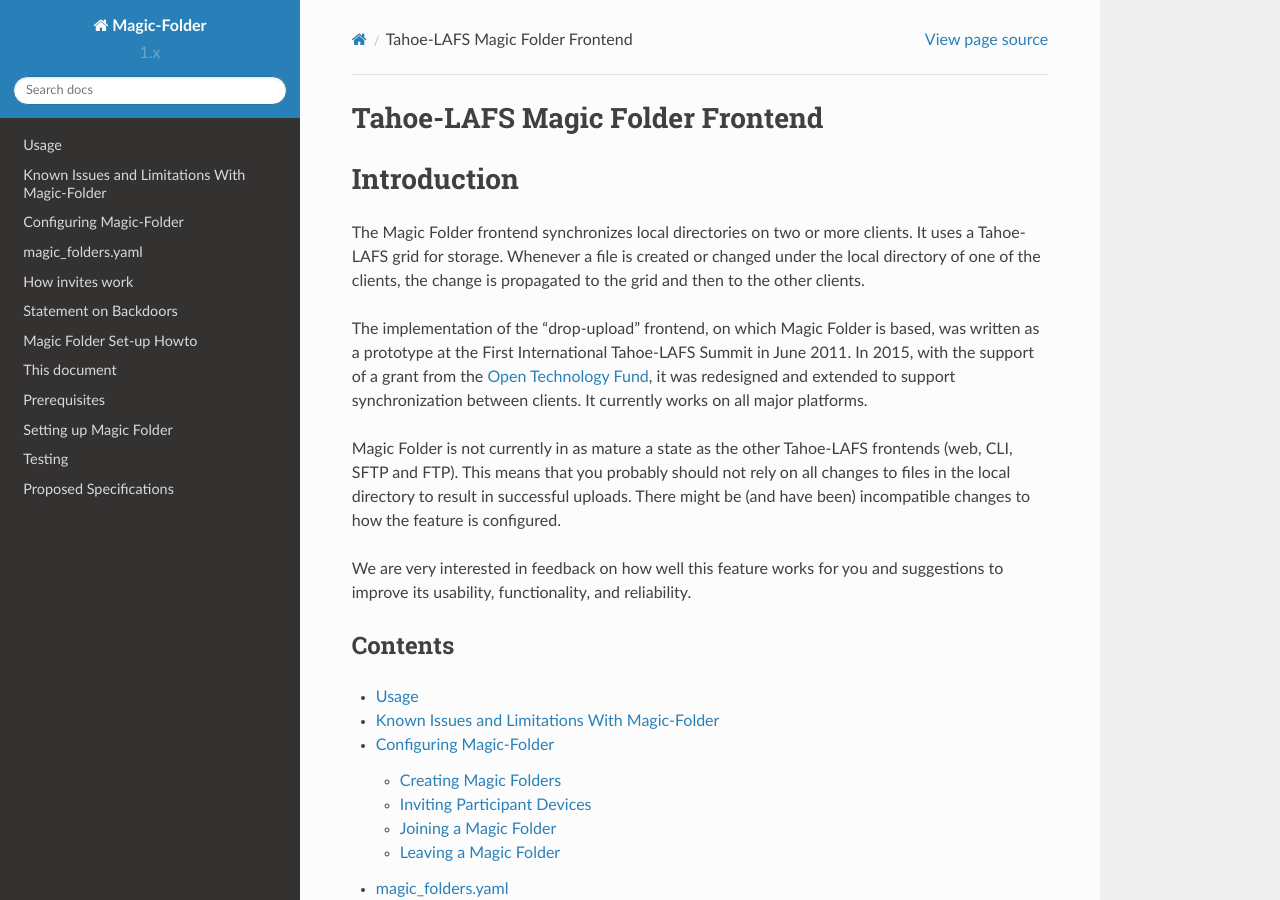
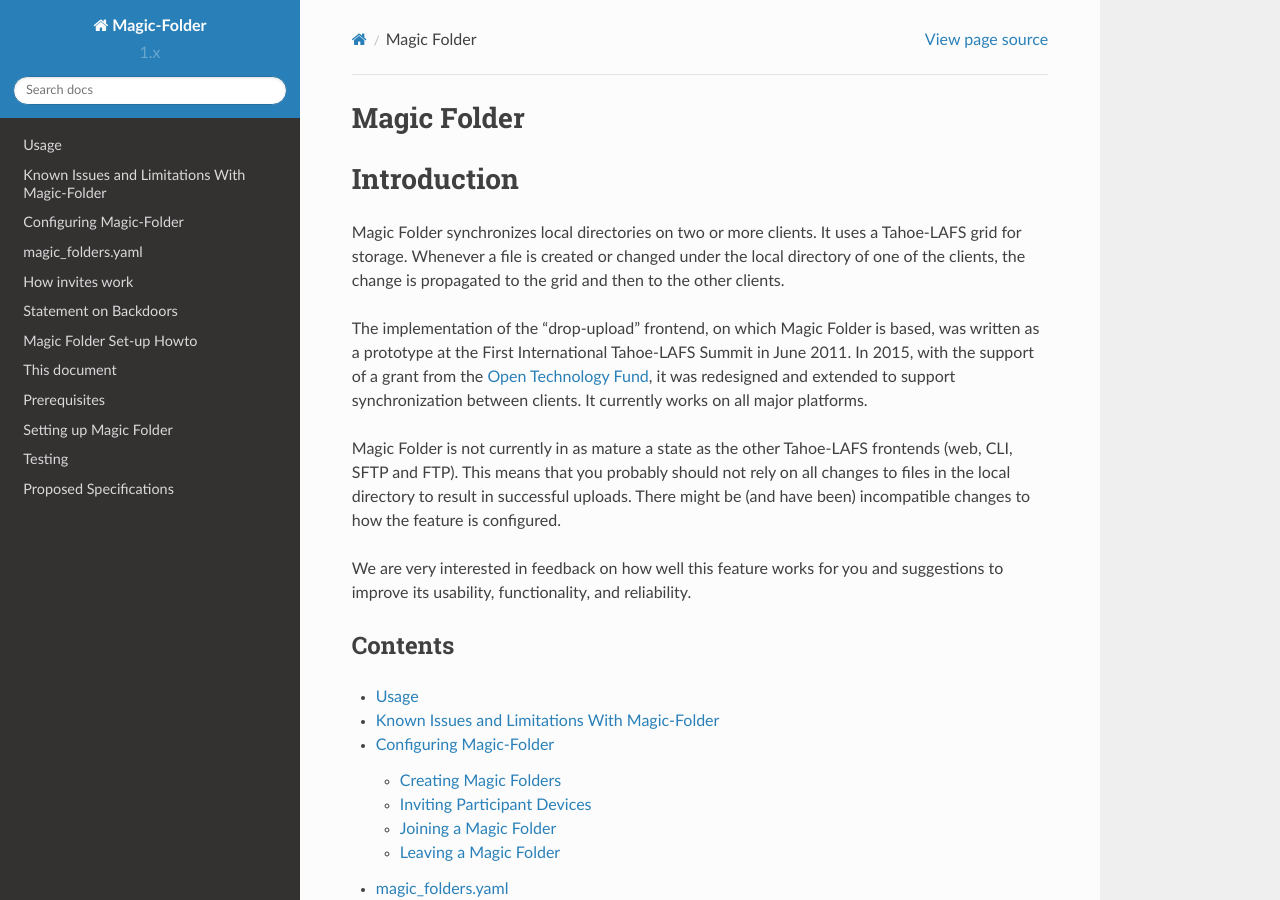
Before and after one commit to tahoe-lafs/magic-folder, a Sphinx documentation site: the page built from docs/index.rst, in a window 1280 px wide and 900 px high. Built offline with Sphinx 7.4.7 and the Read the Docs theme 2.0.0, drawn with Linux system fonts in a browser that asks for light colours.

Commit message:
Reformat intro paragraphs; re-title

```diff
--- a/docs/index.rst
+++ b/docs/index.rst
@@ -1,6 +1,6 @@
 
-Tahoe-LAFS Magic Folder Frontend
-================================
+Magic Folder
+============
 
 .. Please view a nicely formatted version of this documentation at
    https://magic-folder.readthedocs.io/en/latest/
@@ -9,23 +9,27 @@
 Introduction
 ============
 
-The Magic Folder frontend synchronizes local directories on two or more clients.
-It uses a Tahoe-LAFS grid for storage.
-Whenever a file is created or changed under the local directory of one of the clients,
-the change is propagated to the grid and then to the other clients.
+Magic Folder synchronizes local directories on two or more clients.
+It uses a Tahoe-LAFS grid for storage.  Whenever a file is created or
+changed under the local directory of one of the clients, the change is
+propagated to the grid and then to the other clients.
 
-The implementation of the "drop-upload" frontend,
-on which Magic Folder is based,
-was written as a prototype at the First International Tahoe-LAFS Summit in June 2011.
-In 2015, with the support of a grant from the `Open Technology Fund`_,
-it was redesigned and extended to support synchronization between clients.
-It currently works on all major platforms.
+The implementation of the "drop-upload" frontend, on which Magic
+Folder is based, was written as a prototype at the First International
+Tahoe-LAFS Summit in June 2011.  In 2015, with the support of a grant
+from the `Open Technology Fund`_, it was redesigned and extended to
+support synchronization between clients.  It currently works on all
+major platforms.
 
-Magic Folder is not currently in as mature a state as the other Tahoe-LAFS frontends (web, CLI, SFTP and FTP).
-This means that you probably should not rely on all changes to files in the local directory to result in successful uploads.
-There might be (and have been) incompatible changes to how the feature is configured.
+Magic Folder is not currently in as mature a state as the other
+Tahoe-LAFS frontends (web, CLI, SFTP and FTP).  This means that you
+probably should not rely on all changes to files in the local
+directory to result in successful uploads.  There might be (and have
+been) incompatible changes to how the feature is configured.
 
-We are very interested in feedback on how well this feature works for you and suggestions to improve its usability, functionality, and reliability.
+We are very interested in feedback on how well this feature works for
+you and suggestions to improve its usability, functionality, and
+reliability.
 
 .. _`Open Technology Fund`: https://www.opentech.fund/
 
```
